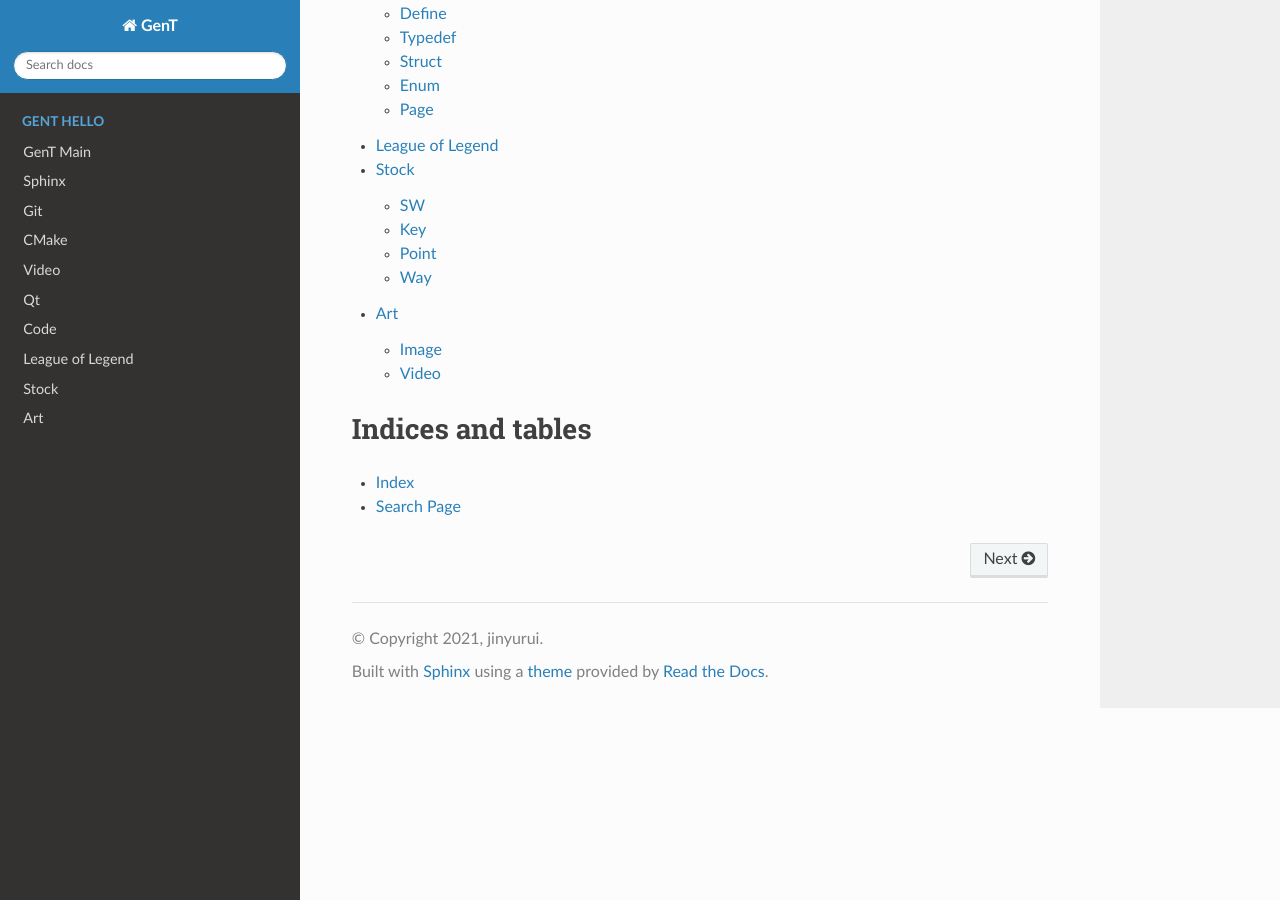
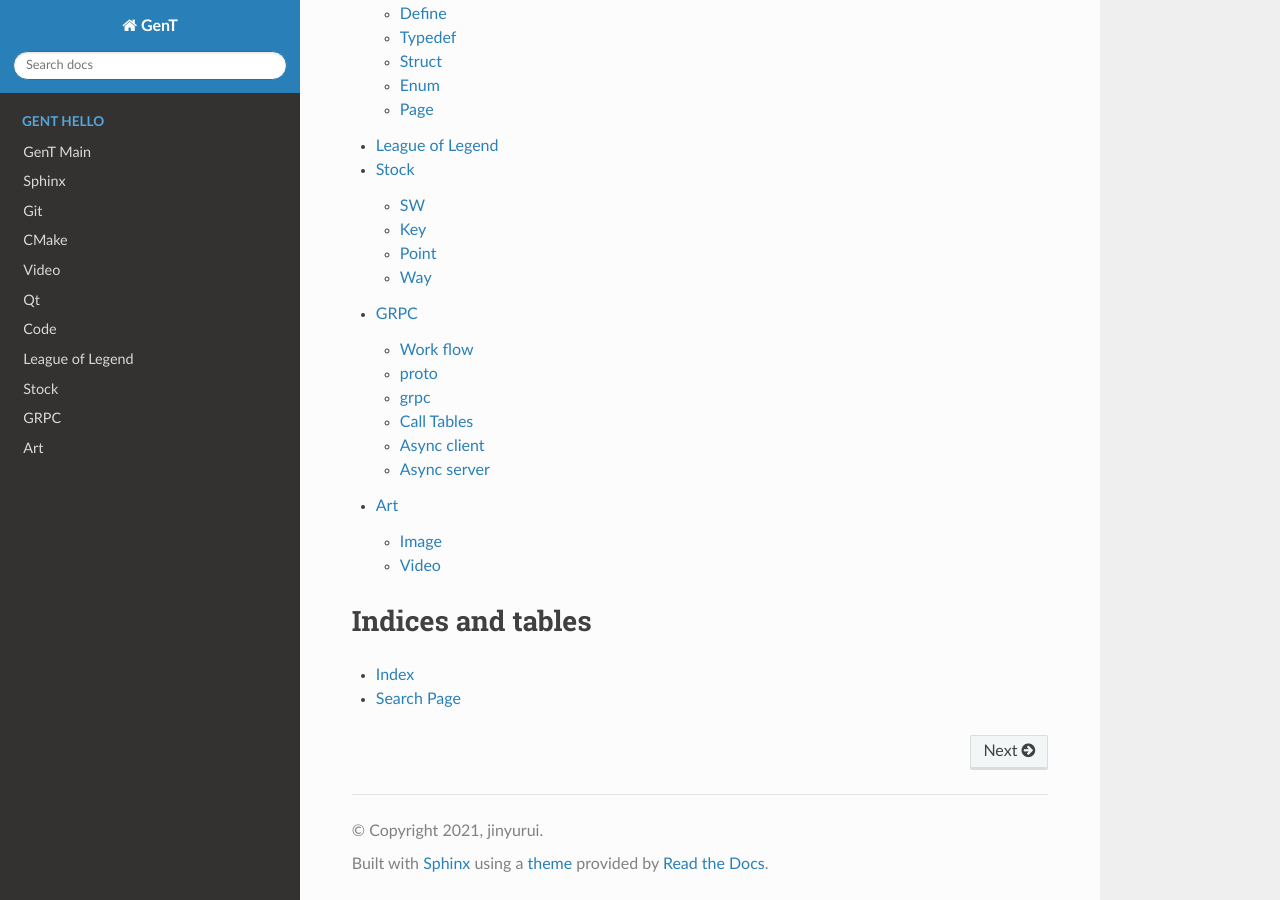
Before and after one commit to jinyurui/GenT, a Sphinx documentation site: the page built from source/index.rst, in a window 1280 px wide and 900 px high, scrolled down 1814 px. Built offline with Sphinx 7.4.7 and the Read the Docs theme 2.0.0, drawn with Linux system fonts in a browser that asks for light colours; some of the changed lines change nothing that is shown.

Commit message:
add grpc

```diff
--- /dev/null
+++ b/source/grpc/grpc.rst
@@ -0,0 +1,88 @@
+GRPC
+***************
+
+Work flow
++++++++++++++++
+- define proto
+- build proto
+- over server/client
+
+proto
++++++++++++++++
+... code::
+
+    syntax = "proto3";
+
+    package ABC;
+
+    import "google/protobuf/empty.proto";
+
+    message Req {
+        string arg = 1;
+    }
+
+    message Res {
+        int32 value = 1;
+    }
+
+    service Demo {
+        rpc normalEmpty (Req) returns (google.protobuf.Empty) {}
+        rpc streamReq (stream Req) returns (google.protobuf.Empty) {}
+        rpc streamRes (Req) returns (stream Res) {}
+        rpc streamStream (stream Req) returns (stream Res) {}
+    }
+
+grpc
++++++++++++++++
+- chanel ip::port
+- stub
+- context config
+- reader/writer
+
+
+Call Tables
++++++++++++++++
+
+Async client
++++++++++++++++
+... code::
+
+    Client{
+        call{
+            Res;
+            context;
+            status;
+            ClientAsyncResponseReader
+        }
+        stub;
+        cq;
+        workThread;
+        ~self{
+           cq.shutdown;
+           workThread.join;
+           delete workThread;
+        }
+        create{
+            chanel;
+            stub = package::service::NewStub(chanel);
+        }
+        sendReq{
+            new call;
+            Req req;
+            call.reader = stub.prepareAsync{$fun}(call.context, req, &cq);
+            call.reader.startCall;
+            call.reader.finish(&call.res, &call.status, (void*)call);
+        }
+        workThread{
+            void *got;
+            bool ok;
+            while(cq.next(&got, &ok)){
+                Call *call = static_cast<Call*>(got);
+                if(call.status.isOK){}
+                delete call;
+            }
+        }
+    }
+
+Async server
++++++++++++++++
--- a/source/index.rst
+++ b/source/index.rst
@@ -14,6 +14,7 @@ Welcome to GenT
    code/code
    lol/lol
    stock/stock
+   grpc/grpc
    some
 
 
```
